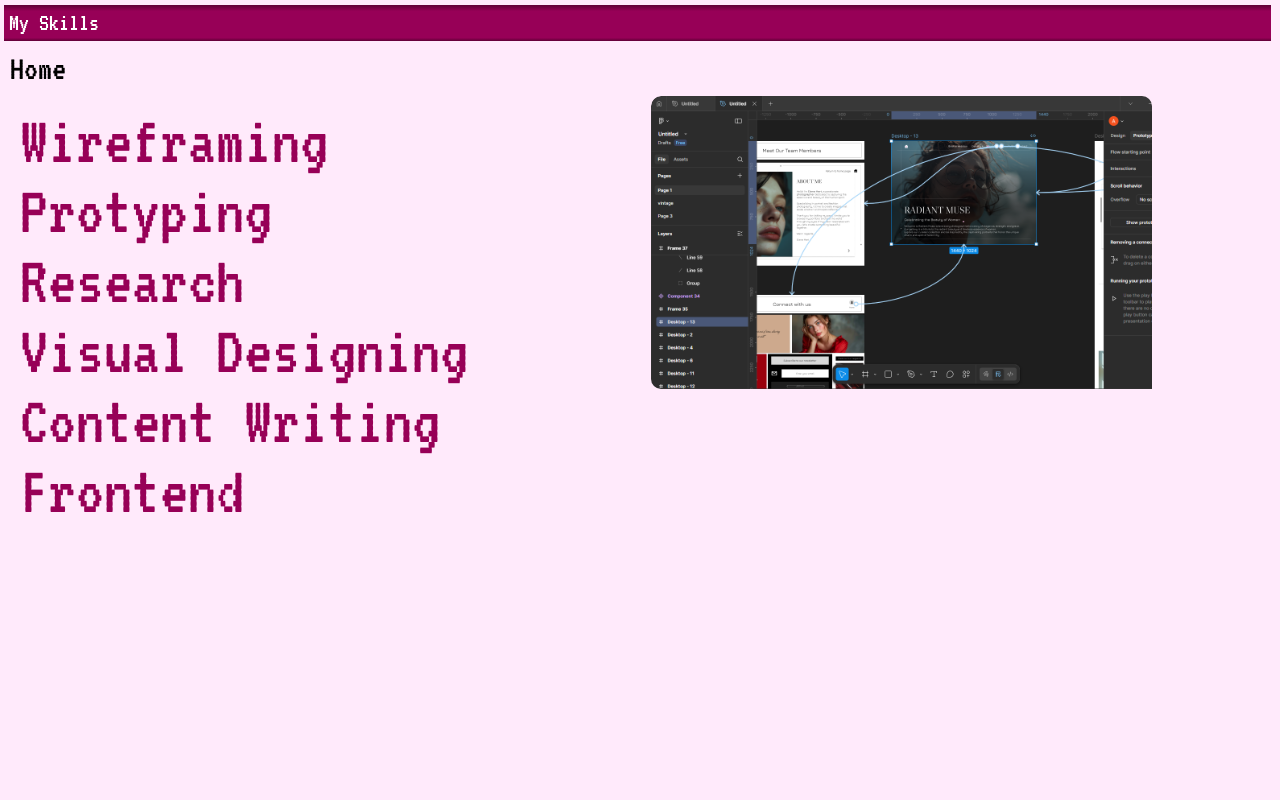
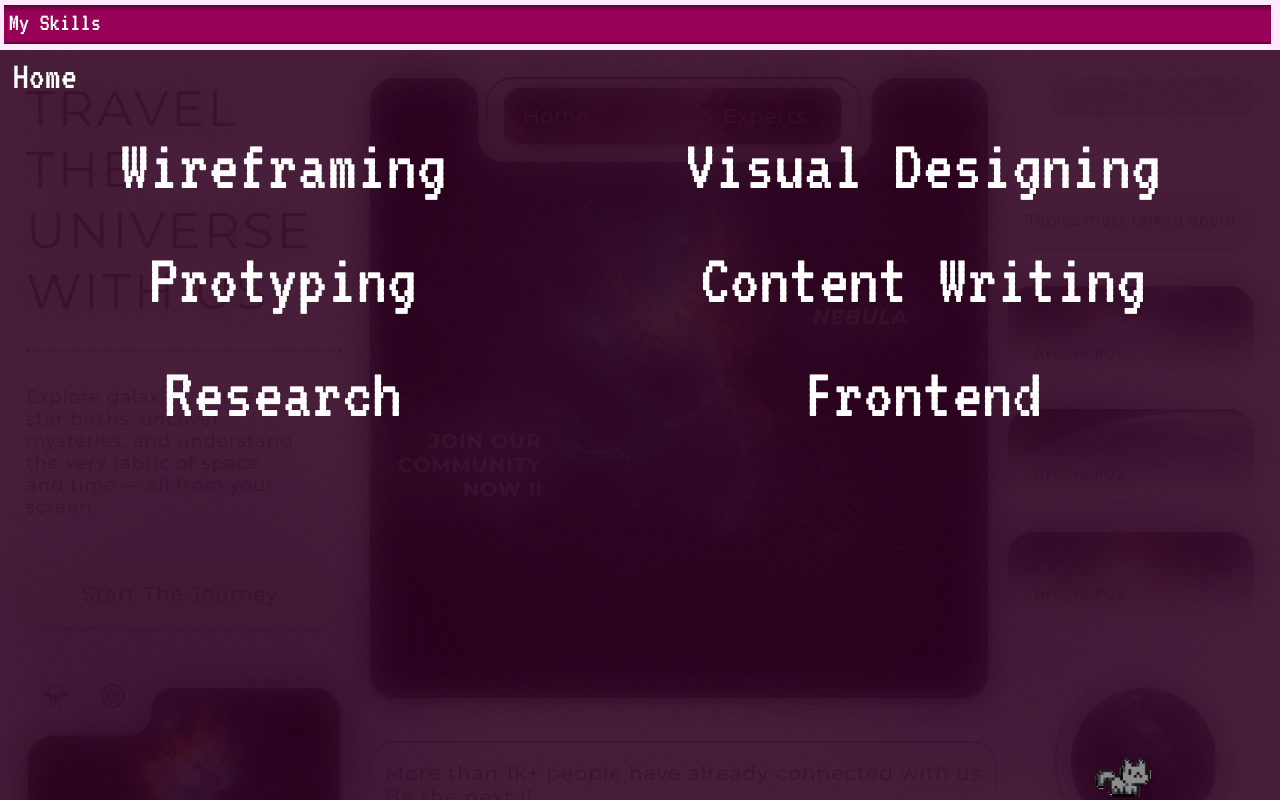
Before and after one commit to dreamyananya/Designfolio, a plain HTML site: page check.html in a window 1280 px wide. Drawn offline with Linux system fonts and the light colour scheme.

Commit message:
page changed

```diff
--- a/check.html
+++ b/check.html
@@ -9,12 +9,20 @@
 <link href="https://fonts.googleapis.com/css2?family=VT323&display=swap" rel="stylesheet">
 <link rel="icon" href="Group 100.png" type="image/png">
 </head>
+
+
+
 <style>
     *{
     padding:0;
     margin:0;
     font-family: "VT323", monospace;
     font-style: normal;
+}
+
+body, html{
+    overflow: hidden;
+
 }
 
 body{
@@ -31,20 +39,13 @@ a:hover{
     background: #5F0036;
     background: linear-gradient(180deg, #5F0036 0%, #970057 17%, #970057 91%, #5F0036 100%);
     width:99%;
-    height:36px;
+    height:3.0vw;
 
-    margin-top:5px;
-    margin-left:4px;
+    margin-top:0.4vw;
+    margin-left:0.3vw;
 }
 
-.container {
-      display: flex;
-      flex-wrap: wrap-reverse;
-      width: 90%;
-      max-width: 1200px;
 
-      gap: 40px;
-    }
 
 .inside{
     background-color: #970057;
@@ -56,94 +57,98 @@ a:hover{
 }
 
 .cont{
-    font-size: 70px;
-    color:#970057;
+    font-size: 5.8vw;
+    color:#ffffff;
     cursor:url("pinkpoi.png"), auto;
 
 }
 
- .content{
-    flex:1;
-    margin-top:10px;
-    margin-left: 30px;
-}
 
-.slider {
-      flex: 1;
-      overflow: hidden;
-      border-radius: 10px;
+
+.slideshow-container {
+      position: fixed;
+      top: 3.9vw;
+      left: 0;
+      width: 100%;
+      height: 100%;
+      z-index: -1;
     }
 
-.slides {
-      display: flex;
-      width: 500%;
-      animation: slide 10s infinite linear;
+    .slideshow-container img {
+      position: absolute;
+      width: 100%;
+      height: auto;
+      object-fit: cover;
+
+      opacity: 0;
+      transition: opacity 0.5s ease-in-out;
     }
 
-.slide {
-      width: 100%;
-      flex-shrink: 0;
+    .slideshow-container img.active {
+      opacity: 1;
     }
 
-.slide img {
-      width: 550px;
-      height: auto;
-      display: block;
-      border-radius: 10px;
+    .content {
+      position: relative;
+      z-index: 1;
+      color: white;
+      text-align: center;
+      top: 40%;
     }
 
 
-.content{
-    margin-top:10px;
-    margin-left: 20px;
-}
-
-@keyframes slide {
-      0%   { transform: translateX(0%); }
-      20%  { transform: translateX(0%); }
-      25%  { transform: translateX(-100%); }
-      45%  { transform: translateX(-100%); }
-      50%  { transform: translateX(-200%); }
-      70%  { transform: translateX(-200%); }
-      75%  { transform: translateX(-300%); }
-      95%  { transform: translateX(-300%); }
-      100% { transform: translateX(-400%); }
-    }
 
 
 </style>
 
+
+
 <body>
-    <div class="main" style="display: flex; flex-direction: column;">
+
         <div class="topbar">
-            <p style="font-size: 25px; color:white; padding:5px;">My Skills</p>
+            <p style="font-size: 2vw; color:white; padding:5px;">My Skills</p>
         </div>
-        <div class="home" style="margin:10px 10px; ">
-            <a href="homepagepink.html" style="text-decoration: none; font-size:35px; color:black;">Home
+        <div class="home" style="margin:1vw; ">
+            <a href="homepagepink.html" style="text-decoration: none; font-size:3.12vw; color:rgb(255, 255, 255);">Home
             </a>
         </div>
 
-        <div class="container">
-    <div class="content">
-                    <p class="cont">Wireframing</p>
-                    <p class="cont">Protyping</p>
-                    <p class="cont">Research</p>
-                    <p class="cont">Visual Designing</p>
-                    <p class="cont">Content Writing</p>
-                    <p class="cont">Frontend</p>
+        <div class="slideshow-container">
+            <img src="Group 250.png" class="slide active" />
+            <img src="Universe - Dekstop.png" class="slide" />
+            <img src="MacBook Air - 28.png" class="slide" />
+            <img src="Frame 4.png" class="slide" />
+        </div>
+
+        <div style="display: flex; flex-direction: row; align-items: center; justify-content: space-around;">
+        <div class="content" style=" display: flex; flex-direction: column; flex-wrap: wrap; justify-content: center; align-items: center;">
+                    <p class="cont" style="padding: 20px;">Wireframing</p>
+                    <p class="cont"style="padding: 20px;">Protyping</p>
+                    <p class="cont"style="padding: 20px;">Research</p>
                 </div>
+        <div class="content" style=" display: flex; flex-direction: column; flex-wrap: wrap; justify-content: center; align-items: center;">
 
+                    <p class="cont"style="padding: 20px;">Visual Designing</p>
+                    <p class="cont"style="padding: 20px;">Content Writing</p>
+                    <p class="cont"style="padding: 20px;">Frontend</p>
+                </div>
+        </div>
 
-  <div class="slider" style="margin-left: 90px;">
-    <div class="slides">
-      <div class="slide"><img src="Desktop - 13.png" alt="Slide 1"></div>
-      <div class="slide"><img src="Desktop - 13k.png" alt="Slide 2"></div>
-      <div class="slide"><img src="wf.png" alt="Slide 3"></div>
-      <div class="slide"><img src="ck.html - portfoliownd - Visual Studio Code 15-05-2025 05_20_14 PM.png" alt="Slide 4"></div>
-      <div class="slide"><img src="Calvin Klein - Google Chrome 15-05-2025 05_19_45 PM.png" alt="Slide 5"></div>
-    </div>
-  </div>
+        <div style="position: absolute; bottom: 0; right: 10px;">
+            <img src="catgif.gif" style="width: 200px; height: auto;">
+        </div>
   </div>
   </div>
 </body>
+
+<script>
+    const slides = document.querySelectorAll(".slide");
+    let index = 0;
+
+    setInterval(() => {
+      slides[index].classList.remove("active");
+      index = (index + 1) % slides.length;
+      slides[index].classList.add("active");
+    }, 4000); // Change every 4 seconds
+  </script>
 </html>
```
Also changed, not shown: index.html (+23 -25 lines), projectmainpagepink.html (+3 -3 lines), resume.html (added, +54 -0 lines), skillpagepink.html (+69 -64 lines), Frame 3.png (added), Frame 4.png (added), Group 54.png (added), Group 6.png (added), MacBook Air - 28.png (added), Universe - Dekstop.png (added), catgif.gif (added), 3 other files.
